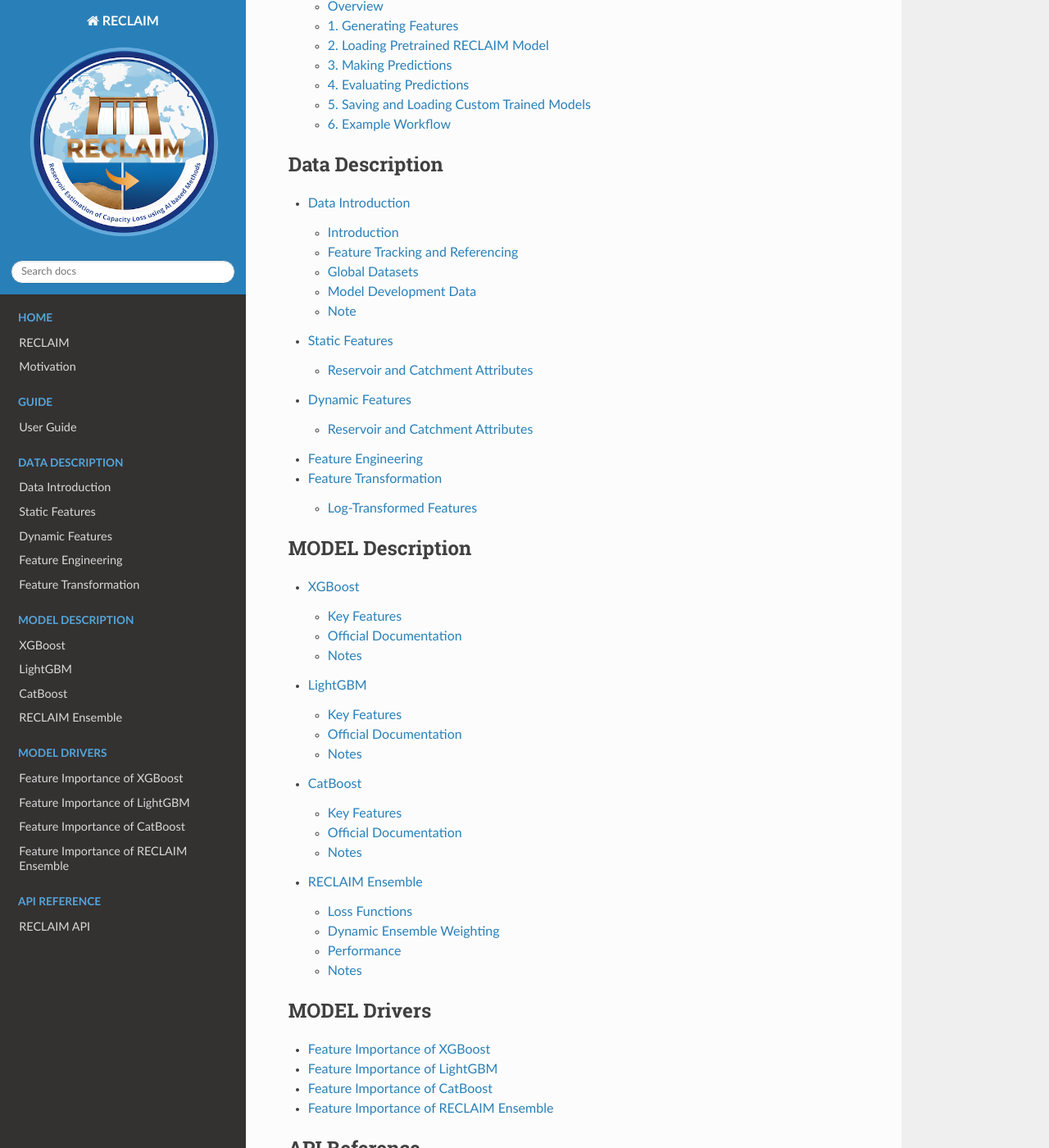
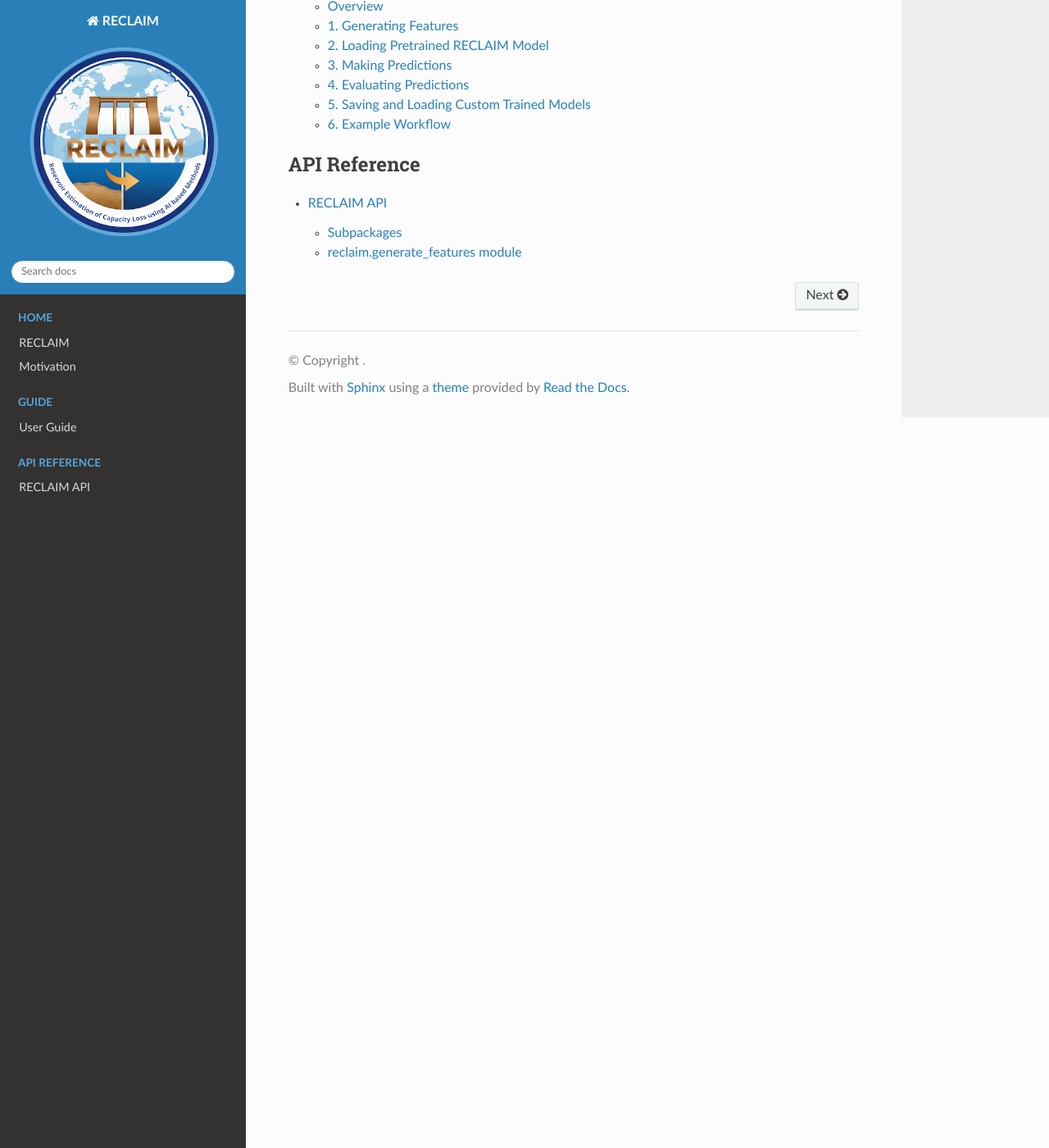
Before and after one commit to UW-SASWE/RECLAIM, a Sphinx documentation site: the page built from docs/index.rst, in a window 1280 px wide and 1400 px high, scrolled down 1109 px. Shown: the whole window at 82% size. Built offline with Sphinx 7.4.7 and the Read the Docs theme 3.1.0, drawn with Linux system fonts in a browser that asks for light colours.

```diff
--- a/docs/index.rst
+++ b/docs/index.rst
@@ -19,34 +19,6 @@ Contents
 
 .. toctree::
    :maxdepth: 2
-   :caption: Data Description
-
-   data_intro
-   static_data_variables
-   dynamic_data_variables
-   feature_engineering_variables
-   feature_transformation_variables
-
-.. toctree::
-   :maxdepth: 2
-   :caption: MODEL Description
-
-   XGBoost
-   LightGBM
-   CatBoost
-   reclaim_ensemble_SR
-
-.. toctree::
-   :maxdepth: 2
-   :caption: MODEL Drivers
-
-   FI_XGBoost
-   FI_LightGBM
-   FI_CatBoost
-   FI_RECLAIM_ensemble
-
-.. toctree::
-   :maxdepth: 2
    :caption: API Reference
 
    reclaim
```
Also changed, not shown: docs/index_after_publish.rst (added, +52 -0 lines).
